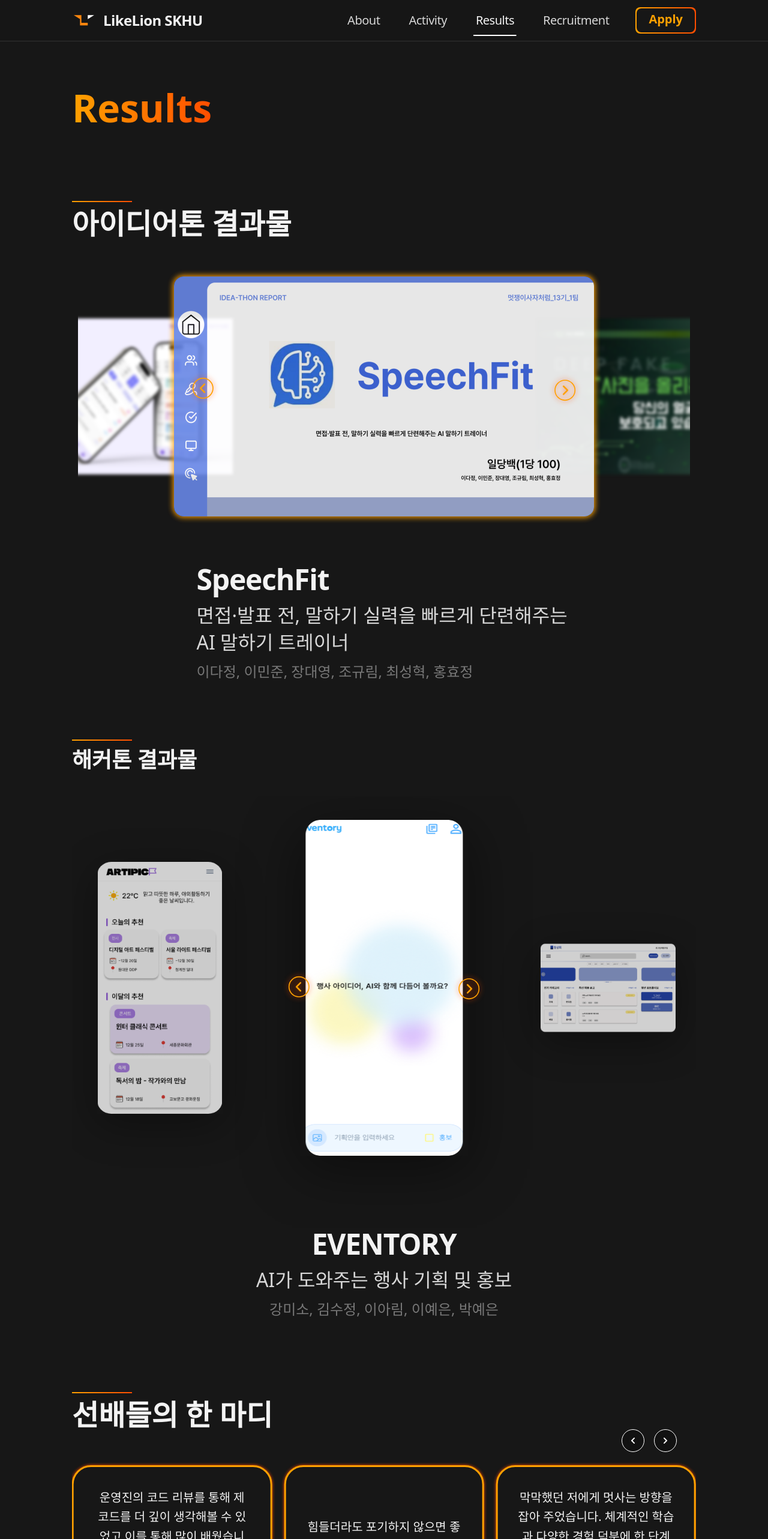
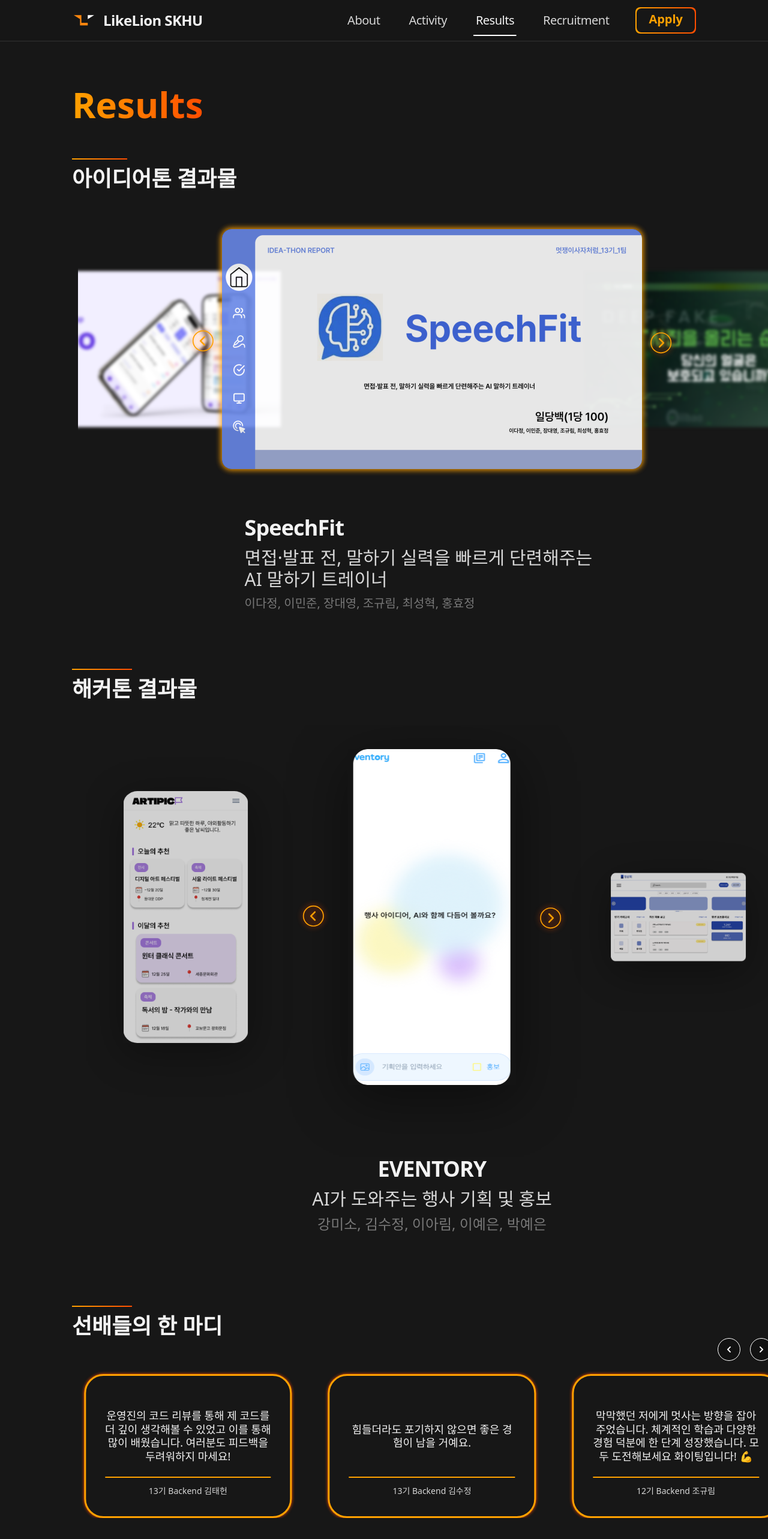
Before and after one commit to LikeLion-14th-SKHU/LikeLion-14th-Recruiting, a React (Vite) app: page /results in a window 1280 px wide. Shown: the top 2566 px of the page at 60% size. Built offline with nearby package versions, Linux system fonts and the light colour scheme; a web font is replaced by a local one.

Commit message:
Refactor: Results 페이지 수정

```diff
--- a/src/components/AlumniQuotesCarousel.jsx
+++ b/src/components/AlumniQuotesCarousel.jsx
@@ -60,24 +60,20 @@
             spaceBetween: 20,
           },
         }}
-        navigation={{
-          prevEl: prevRef.current,
-          nextEl: nextRef.current,
-        }}
         className="pt-5"
       >
         {alumniQuotes.map((alumniQuote) => (
-          <SwiperSlide key={alumniQuote.id} className="pt-15">
-            <div className="md:w-full w-[70%] mx-auto border-3 border-primary-point2 shadow-primary-glow rounded-4xl p-4 md:p-8 bg-primary-bg min-h-50 md:h-full md:min-h-70 flex flex-col">
+          <SwiperSlide key={alumniQuote.id} className="pt-15 md:px-5">
+            <div className="md:w-full w-[70%] mx-auto border-3 border-primary-point2 shadow-primary-glow rounded-4xl p-4 md:p-8 bg-primary-bg min-h-50 md:min-h-60 flex flex-col">
               <div className="flex-1 flex items-center justify-center text-center">
-                <p className="text-[14px] md:text-xl text-text-main leading-relaxed">
+                <p className="text-[14px] md:text-lg font-normal text-text-main leading-relaxed md:leading-tight">
                   {alumniQuote.content}
                 </p>
               </div>
 
               <div className="mt-auto">
                 <div className="mb-3 h-0.5 w-full bg-primary-point2" />
-                <p className="text-[14px] md:text-xl text-center text-text-sub">
+                <p className="text-[14px] md:text-sm text-center text-text-sub">
                   {alumniQuote.generation} {alumniQuote.position}{" "}
                   {alumniQuote.name}
                 </p>
--- a/src/components/HackathonCarousel.jsx
+++ b/src/components/HackathonCarousel.jsx
@@ -139,13 +139,13 @@
       </div>
 
       <div className="md:w-156.25 mx-auto text-center">
-        <h4 className="text-4xl font-semibold tracking-tight text-text-main md:text-[48px]">
+        <h4 className="text-4xl font-semibold tracking-tight text-text-main md:text-4xl">
           {current.title}
         </h4>
-        <p className="mt-3 text-xl text-text-sub md:text-[32px]">
+        <p className="mt-3 text-xl text-text-sub md:text-3xl font-normal whitespace-pre-line">
           {current.subtitle}
         </p>
-        <p className="mt-2 text-base text-text-sub/50 md:text-[24px]">
+        <p className="mt-2 text-base text-text-sub/50 font-normal md:text-2xl">
           {current.members}
         </p>
       </div>
--- a/src/components/IdeathonCarousel.jsx
+++ b/src/components/IdeathonCarousel.jsx
@@ -16,9 +16,9 @@
   const current = projects[Math.min(activeIndex, projects.length - 1)];
 
   return (
-    <article className="md:pt-15">
-      <div className="mb-3 h-0.5 w-25 bg-gradient" />
-      <h3 className="text-2xl md:text-5xl font-semibold text-text-main">
+    <article>
+      <div className="mb-3 h-0.5 w-23 bg-gradient" />
+      <h3 className="text-2xl md:text-4xl font-semibold text-text-main">
         {title}
       </h3>
 
@@ -138,13 +138,13 @@
         </div>
 
         <div className="w-74 md:w-156.25 mx-auto pt-5 md:pt-22.5">
-          <h4 className="text-3xl md:text-4xl font-semibold tracking-tight text-text-main md:text-[48px]">
+          <h4 className="text-3xl md:text-4xl font-semibold tracking-tight text-text-main">
             {current.title}
           </h4>
-          <p className="mt-3 text-lg md:text-xl text-text-sub md:text-[32px]">
+          <p className="mt-3 text-lg md:text-3xl md:font-light text-text-sub md:whitespace-pre-line">
             {current.subtitle}
           </p>
-          <p className="mt-2 text-sm md:text-base text-text-sub/50 md:text-[24px]">
+          <p className="mt-2 text-sm md:text-xl font-light text-text-sub/50 ">
             {current.members}
           </p>
         </div>
--- a/src/pages/Results.jsx
+++ b/src/pages/Results.jsx
@@ -21,14 +21,14 @@
         imgSrc: "../img/SpeechFit.png",
         title: "SpeechFit",
         subtitle:
-          "면접·발표 전, 말하기 실력을 빠르게 단련해주는 AI 말하기 트레이너",
+          "면접·발표 전, 말하기 실력을 빠르게 단련해주는 \nAI 말하기 트레이너",
         members: "이다정, 이민준, 장대영, 조규림, 최성혁, 홍효정",
       },
       {
         id: "idea-2",
         imgSrc: "../img/동행.png",
         title: "동행",
-        subtitle: "반려동물이 걱정되는 순간 당신의 판단을 도와주는 도구",
+        subtitle: "반려동물이 걱정되는 순간 \n당신의 판단을 도와주는 도구",
         members: "김수정, 서연진, 유하영, 박성준, 양라윤, 이하늘",
       },
       {
@@ -36,7 +36,7 @@
         imgSrc: "../img/두리번.png",
         title: "두리번",
         subtitle:
-          "현 위치 기반으로 주변 공공 편의 시설을 실시간 안내하는 AI 위치 기반 안내 서비스",
+          "현 위치 기반으로 주변 공공 편의 시설을 \n실시간 안내하는 AI 위치 기반 안내 서비스",
         members: "강미소, 김지안, 박동준, 백하윤, 전승빈, 정다운",
       },
       {
@@ -44,7 +44,7 @@
         imgSrc: "../img/코스쓱.png",
         title: "코스쓱",
         subtitle:
-          "사용자가 가고자 하는 위치와 그 날의 무드를 입력하면 AI가 맞춤 코스를 구성해 주는 AI 기반 코스 추천 서비스",
+          "사용자가 가고자 하는 위치와 그 날의 무드를 입력하면 AI가 맞춤 코스를 구성해 주는 AI 기반 \n코스 추천 서비스",
         members: "박예은, 이가은, 이예은, 이한용, 조성수, 최진원",
       },
       {
@@ -59,7 +59,7 @@
         imgSrc: "../img/DeepGuard.png",
         title: "Deep Guard",
         subtitle:
-          "딥페이크 이미지·영상 탐지와 예방 기능을 통해 개인을 디지털 범죄로부터 보호하는 통합 보안 서비스",
+          "딥페이크 이미지·영상 탐지와 예방 기능을 통해 \n개인을 디지털 범죄로부터 보호하는 통합 보안 서비스",
         members: "김규빈, 박세은, 손솔하, 이정혁, 박종범, 이창현",
       },
       {
@@ -67,7 +67,7 @@
         imgSrc: "../img/AiDo.png",
         title: "AiDo",
         subtitle:
-          "대학교 과제와 사용자의 특성을 분석해 일정을 관리해주는 AI 서비스",
+          "대학교 과제와 사용자의 특성을 분석해 \n일정을 관리해주는 AI 서비스",
         members: "권하연, 김태현, 윤현승, 이슬아, 이아림, 홍다보미",
       },
     ];
@@ -97,7 +97,7 @@
         imgSrc: "../img/어디가게.png",
         title: "어디가게?",
         subtitle:
-          "서울 소상공인 지역·업종 종합 분석 리포트(최적의 입지, 지원정책 추천) AI 서비스",
+          "서울 소상공인 지역·업종 \n종합 분석 리포트(최적의 입지, 지원정책 추천) \nAI 서비스",
         members: "박세은, 박동준, 이정혁, 현정빈, 이창현",
         frame: "phone",
       },
@@ -106,7 +106,7 @@
         imgSrc: "../img/ARTIPIC.png",
         title: "ARTIPIC",
         subtitle:
-          "위치/날씨 기반, AI추천으로 지금 즐길 수 있는 문화 콘텐츠를 한눈에 보여줌",
+          "위치/날씨 기반, AI추천으로 \n지금 즐길 수 있는 문화 콘텐츠를 한눈에 보여줌",
         members: "최진원, 백하윤, 김태헌, 박종범, 손솔하, 이하늘",
         frame: "phone",
       },
@@ -114,7 +114,7 @@
         id: "hack-5",
         imgSrc: "../img/청상회.png",
         title: "청상회 : 청년과 상인의 회",
-        subtitle: "지역 대학생/청년과 소상공인의 니즈에 맞춰 AI로 매칭",
+        subtitle: "지역 대학생/청년과 소상공인의 니즈에 맞춰 \nAI로 매칭",
         members: "정다운, 최기웅, 이한용, 홍다보미, 이가은, 박성준",
         frame: "desktop",
       },
@@ -123,7 +123,7 @@
         imgSrc: "../img/동네링.png",
         title: "동네링",
         subtitle:
-          "지역별 맞춤 소식을 AI로 큐레이션해주는, 나만을 위한 로컬 뉴스 요약 플랫폼",
+          "지역별 맞춤 소식을 AI로 큐레이션해주는, \n나만을 위한 로컬 뉴스 요약 플랫폼",
         members: "유하영, 김현민, 김지안, 김은혜, 서연진, 장대영",
         frame: "phone",
       },
@@ -217,8 +217,8 @@
   }, []);
 
   return (
-    <section className="bg-primary-bg pt-5.5 md:mx-30 mx-5 text-text-main md:pt-18.75">
-      <h2 className="w-fit font-bold bg-gradient bg-clip-text text-transparent text-4xl md:text-[64px]">
+    <section className="mx-auto bg-primary-bg px-5 py-12 md:px-30 md:py-18.75 md:w-360">
+      <h2 className="w-fit text-[32px] md:text-6xl font-bold bg-gradient bg-clip-text text-transparent">
         Results
       </h2>
 
@@ -232,7 +232,7 @@
 
       <article className="pt-20 md:pt-30">
         <div className="mb-3 h-0.5 w-25 bg-gradient" />
-        <h3 className="text-3xl md:text-5xl font-semibold text-text-main">
+        <h3 className="text-3xl md:text-4xl font-semibold text-text-main">
           선배들의 한 마디
         </h3>
 
```
